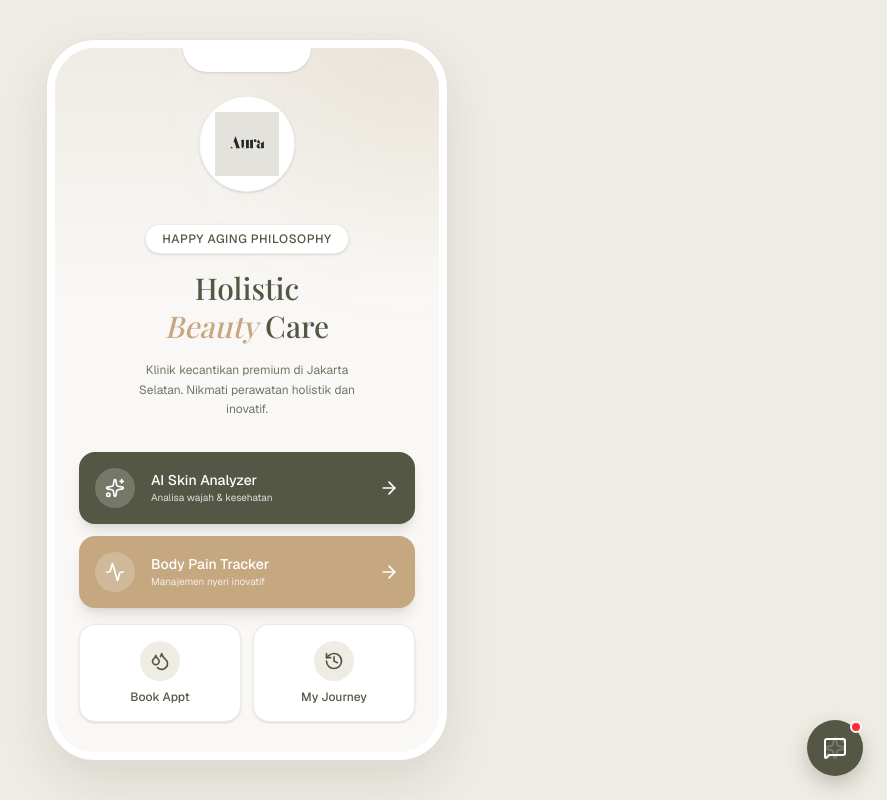
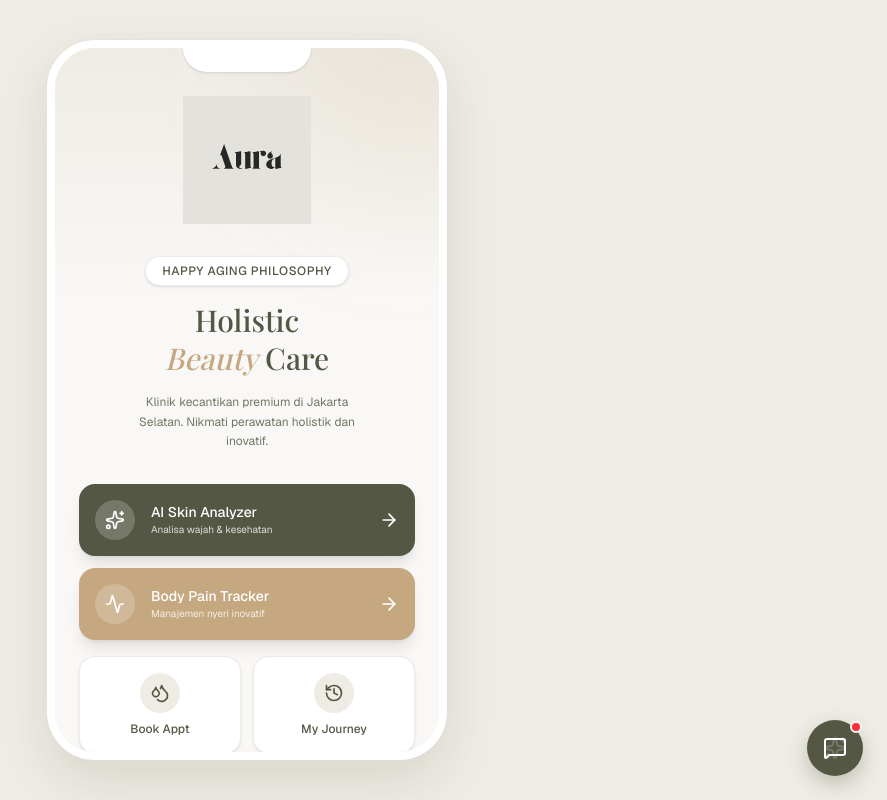
Before and after one commit to jasurddev/AuraWellness, a Next.js app: page /patient in a window 1280 px wide. Shown: the whole page, without its empty margins (393-1280 px from the left). Built offline with nearby package versions, Linux system fonts and the light colour scheme; a web font is replaced by a local one.

Commit message:
fix logo styling

```diff
--- a/src/components/patient/HeroSection.tsx
+++ b/src/components/patient/HeroSection.tsx
@@ -24,12 +24,12 @@ export function HeroSection({ onStartScan, onStartBooking, onStartPainTracker, o
           initial={{ opacity: 0, y: -20 }}
           animate={{ opacity: 1, y: 0 }}
           transition={{ duration: 0.8, ease: "easeOut" }}
-          className="mb-8 w-24 h-24 relative flex items-center justify-center bg-white rounded-full shadow-sm border border-border/50 shrink-0"
+          className="mb-8 relative flex items-center justify-center shrink-0"
         >
           <img
             src="/logo.png"
             alt="Aura Wellness by Studio Satu Akun"
-            className="w-16 h-16 object-contain"
+            className="w-32 h-auto object-contain mix-blend-darken"
           />
         </motion.div>
 
```
